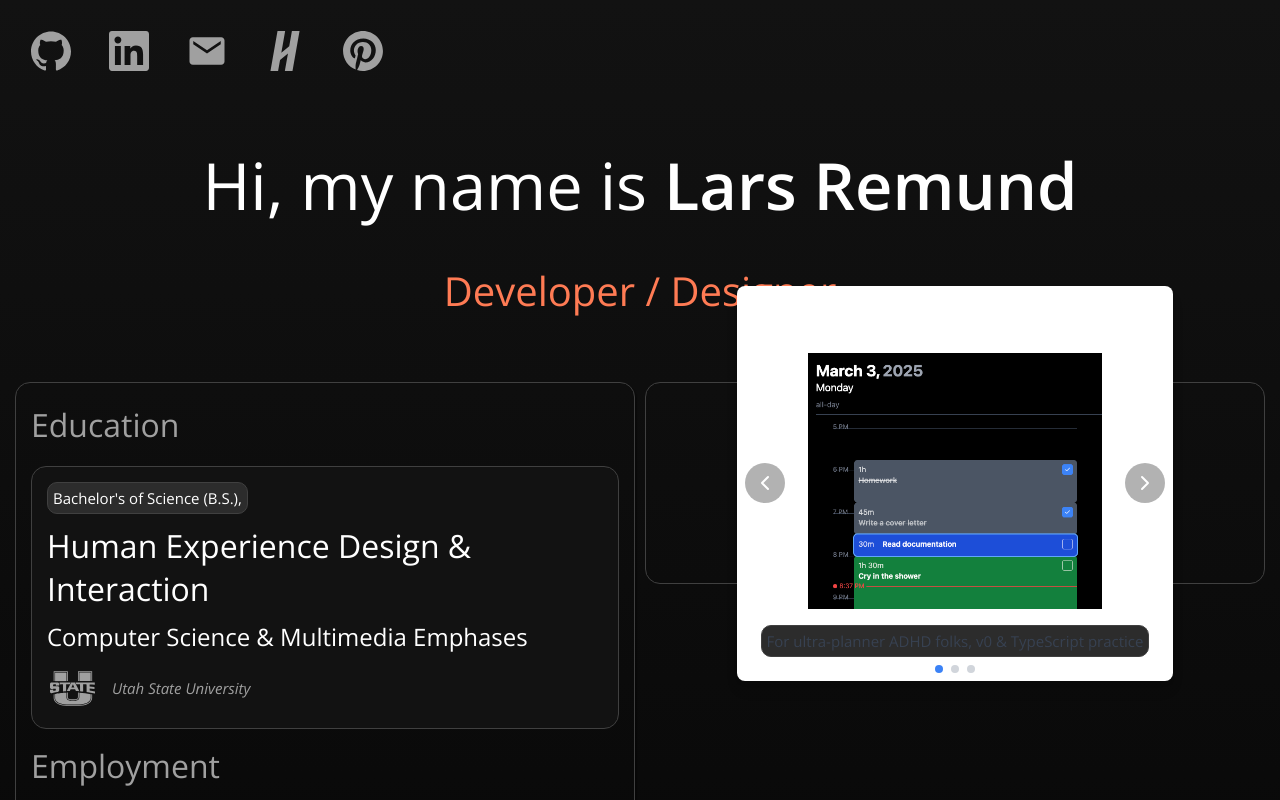
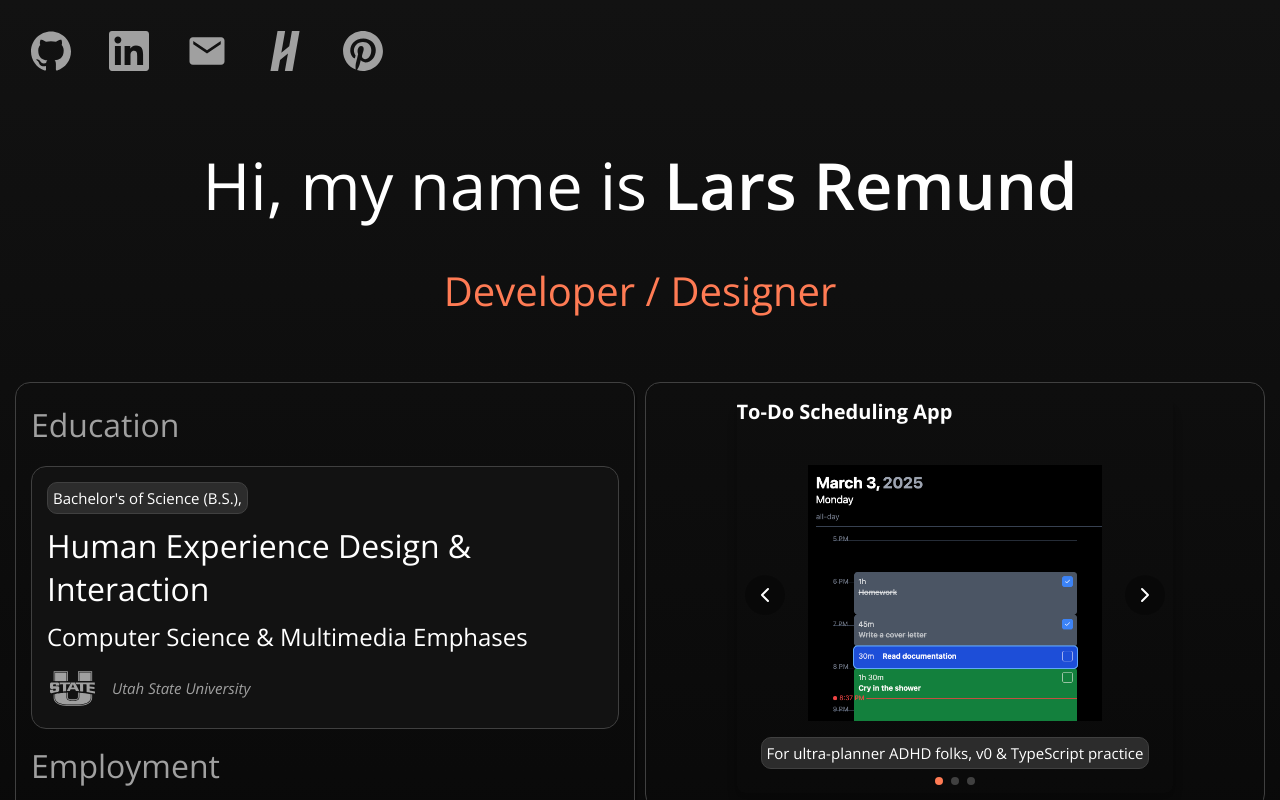
Before and after one commit to laremund/portfolio-vite, a React (Vite) app: page / in a window 1280 px wide. Shown: the top 800 px of the page. Built offline with nearby package versions, Linux system fonts and the light colour scheme.

Commit message:
Fixed some styling for the lightbox

```diff
--- a/src/App.css
+++ b/src/App.css
@@ -274,10 +274,11 @@ body {
   border-radius: 15px;
   justify-content: center;
   align-items: center;
-  height: 25vh;
+  /* height: 25vh; */
   display: flex;
-  grid-row: span 2;
+  grid-row: 1 / 3;
   min-width: 340px;
+  padding: 15px;
 }
 /* --| expanded-cards-section */
 .expanded-cards-section {
--- a/src/assets/components/LightboxSlideshow.css
+++ b/src/assets/components/LightboxSlideshow.css
@@ -1,7 +1,6 @@
 /* Main container */
 .lightbox-container {
     position: relative;
-    background-color: white;
     border-radius: 0.5rem;
     box-shadow: 0 10px 15px -3px rgba(0, 0, 0, 0.1), 0 4px 6px -2px rgba(0, 0, 0, 0.05);
     overflow: hidden;
@@ -15,19 +14,20 @@
     display: flex;
     align-items: center;
     justify-content: center;
-    background-color: #f3f4f6;
+    background-color: var(--secondary-text);
     height: 16rem;
     width: 100%;
     border-radius: 0.5rem;
 }
 
 .lightbox-empty-text {
-    color: #6b7280;
+    color: var(--border);
 }
 
 /* Content area */
 .lightbox-content {
     padding: 1.5rem;
+    position: inherit;
 }
 
 /* Title styling */
@@ -51,9 +51,9 @@
 }
 
 /* Description text */
-.lightbox-description {
+/* .lightbox-description {
     color: #374151;
-}
+} */
 
 /* Left navigation */
 .lightbox-nav-left {
@@ -87,7 +87,7 @@
 }
 
 .lightbox-nav-button:hover {
-    background-color: rgba(0, 0, 0, 0.5);
+    background-color: var(--surface-secondary);
 }
 
 /* Arrow icons */
@@ -115,10 +115,10 @@
     height: 0.5rem;
     width: 0.5rem;
     border-radius: 9999px;
-    background-color: #d1d5db;
+    background-color: var(--border);
 }
 
 /* Active indicator */
 .lightbox-indicator-active {
-    background-color: #3b82f6;
+    background-color: var(--accent);
 }
--- a/src/assets/components/LightboxSlideshow.jsx
+++ b/src/assets/components/LightboxSlideshow.jsx
@@ -11,7 +11,7 @@ function LightboxSlideshow ({ slides = [] }) {
       if (isAutoPlaying) {
         handleNext();
       }
-    }, 10000);
+    }, 15000);
 
     return () => clearTimeout(timer);
   }, [currentIndex, isAutoPlaying]);
@@ -43,12 +43,24 @@ function LightboxSlideshow ({ slides = [] }) {
 
   return (
     <div className="lightbox-container">
-      {/* Main content area */}
-      <div className="lightbox-content">
-        {/* Header */}
         <h2 className="lightbox-title">{currentSlide.title}</h2>
 
-        {/* Image (optional) */}
+        {/* Navigation - Left */}
+      <div className="lightbox-nav-left">
+        <button
+          onClick={handlePrev}
+          className="lightbox-nav-button"
+          aria-label="Previous slide"
+        >
+          <svg xmlns="http://www.w3.org/2000/svg" width="24" height="24" viewBox="0 0 24 24" fill="none" stroke="currentColor" strokeWidth="2" strokeLinecap="round" strokeLinejoin="round" className="lightbox-arrow">
+            <polyline points="15 18 9 12 15 6"></polyline>
+          </svg>
+        </button>
+      </div>
+
+      <div className="lightbox-content">
+
+        {/* Image*/}
         {currentSlide.imageUrl && (
           <div className="lightbox-image-wrapper">
             <img
@@ -63,19 +75,7 @@ function LightboxSlideshow ({ slides = [] }) {
         <p className="lightbox-description">{currentSlide.description}</p>
       </div>
 
-      {/* Navigation controls */}
-      <div className="lightbox-nav-left">
-        <button
-          onClick={handlePrev}
-          className="lightbox-nav-button"
-          aria-label="Previous slide"
-        >
-          <svg xmlns="http://www.w3.org/2000/svg" width="24" height="24" viewBox="0 0 24 24" fill="none" stroke="currentColor" strokeWidth="2" strokeLinecap="round" strokeLinejoin="round" className="lightbox-arrow">
-            <polyline points="15 18 9 12 15 6"></polyline>
-          </svg>
-        </button>
-      </div>
-
+      {/* Navigation - Right */}
       <div className="lightbox-nav-right">
         <button
           onClick={handleNext}
```
